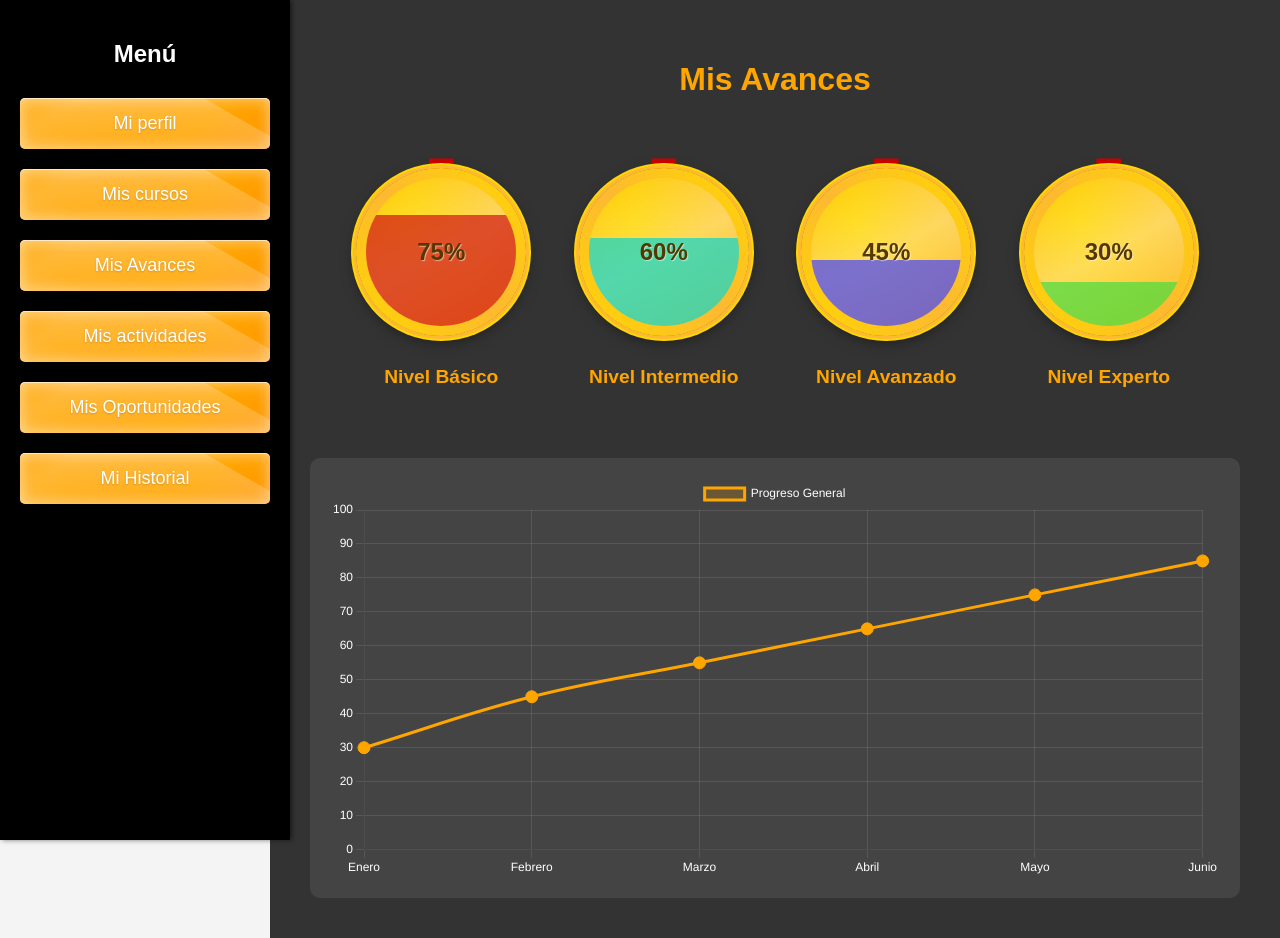
After one commit to Rhinovision/hackforedu, a PHP site: page /AVANCES1.html in a window 1280 px wide. The commit adds this page. Run offline with PHP 8.4, Linux system fonts and the light colour scheme; some libraries are stand-ins or nearby versions.

```diff
--- /dev/null
+++ b/RINHOVISSION/AVANCES1.html
@@ -0,0 +1,387 @@
+<!DOCTYPE html>
+<html lang="es">
+<head>
+    <meta charset="UTF-8">
+    <meta name="viewport" content="width=device-width, initial-scale=1.0">
+    <title>RhinoVision - Avances</title>
+    <style>
+        /* Estilos base sin cambios */
+        body {
+            margin: 0;
+            font-family: Arial, sans-serif;
+            background-color: #f4f4f4;
+        }
+        .sidebar {
+            width: 250px;
+            background-color: #000;
+            height: 100vh;
+            position: fixed;
+            padding: 20px;
+            box-shadow: 2px 0 5px rgba(0,0,0,0.5);
+        }
+        .sidebar h2 {
+            color: white;
+            text-align: center;
+            margin-bottom: 20px;
+        }
+
+        /* Nuevos estilos metálicos para los botones */
+        .sidebar button {
+            width: 100%;
+            background: linear-gradient(145deg,
+                #FF8C00,
+                #FFA500,
+                #FFB732,
+                #FFA500,
+                #FF8C00
+            );
+            background-size: 200% 200%;
+            color: white;
+            border: none;
+            padding: 15px;
+            margin: 10px 0;
+            font-size: 18px;
+            border-radius: 5px;
+            cursor: pointer;
+            transition: all 0.3s ease;
+            position: relative;
+            overflow: hidden;
+            box-shadow:
+                0 4px 6px rgba(0,0,0,0.1),
+                inset 0 1px 0 rgba(255,255,255,0.6),
+                inset 0 -2px 15px rgba(255,255,255,0.3),
+                inset 0 2px 15px rgba(255,255,255,0.3);
+            text-shadow: 0 1px 2px rgba(0,0,0,0.2);
+            animation: gradient 5s ease infinite;
+        }
+
+        .sidebar button:hover {
+            background: linear-gradient(145deg,
+                #FFB732,
+                #FFC966,
+                #FFD700,
+                #FFC966,
+                #FFB732
+            );
+            background-size: 200% 200%;
+            transform: translateY(-2px);
+            box-shadow:
+                0 6px 12px rgba(0,0,0,0.2),
+                inset 0 1px 0 rgba(255,255,255,0.8),
+                inset 0 -2px 20px rgba(255,255,255,0.4),
+                inset 0 2px 20px rgba(255,255,255,0.4);
+        }
+
+        .sidebar button:active {
+            transform: translateY(1px);
+            box-shadow:
+                0 2px 4px rgba(0,0,0,0.1),
+                inset 0 1px 0 rgba(255,255,255,0.4),
+                inset 0 -2px 10px rgba(255,255,255,0.2),
+                inset 0 2px 10px rgba(255,255,255,0.2);
+        }
+
+        @keyframes gradient {
+            0% {
+                background-position: 0% 50%;
+            }
+            50% {
+                background-position: 100% 50%;
+            }
+            100% {
+                background-position: 0% 50%;
+            }
+        }
+
+        /* Efecto de brillo al pasar el mouse */
+        .sidebar button::after {
+            content: '';
+            position: absolute;
+            top: -50%;
+            left: -50%;
+            width: 200%;
+            height: 200%;
+            background: linear-gradient(
+                rgba(255,255,255,0.2),
+                rgba(255,255,255,0.1),
+                rgba(255,255,255,0)
+            );
+            transform: rotate(30deg);
+            transition: transform 0.5s;
+            pointer-events: none;
+        }
+
+        .sidebar button:hover::after {
+            transform: rotate(30deg) translate(50%, 50%);
+        }
+
+        /* El resto de los estilos permanecen igual */
+        .main-content {
+            margin-left: 270px;
+            padding: 40px;
+            background-color: #333;
+            min-height: 100vh;
+            color: white;
+        }
+
+        .page-title {
+            text-align: center;
+            margin-bottom: 40px;
+            color: #FFA500;
+        }
+
+        /* Nuevo estilo para las medallas */
+        .medals-container {
+            display: flex;
+            justify-content: space-around;
+            align-items: center;
+            margin: 50px 0;
+            padding: 20px;
+        }
+        .medal {
+            width: 180px;
+            height: 220px;
+            position: relative;
+            transition: transform 0.3s ease;
+            display: flex;
+            flex-direction: column;
+            align-items: center;
+        }
+        .medal:hover {
+            transform: scale(1.1);
+        }
+        .medal-outer {
+            width: 150px;
+            height: 150px;
+            border-radius: 50%;
+            background: linear-gradient(45deg, #FFD700, #FDB931, #FFD700);
+            padding: 10px;
+            box-shadow:
+                0 0 0 3px #FDB931,
+                0 0 0 5px #FFD700,
+                0 5px 15px rgba(0,0,0,0.5);
+            position: relative;
+            margin-bottom: 20px;
+        }
+        .medal-inner {
+            width: 100%;
+            height: 100%;
+            border-radius: 50%;
+            background: radial-gradient(circle at 30% 30%, #FFD700, #FDB931);
+            display: flex;
+            align-items: center;
+            justify-content: center;
+            position: relative;
+            overflow: hidden;
+        }
+        .medal-ribbon {
+            position: absolute;
+            top: -10px;
+            left: 50%;
+            transform: translateX(-50%);
+            width: 40px;
+            height: 60px;
+            background: linear-gradient(45deg, #ff4444 50%, #cc0000 50%);
+            clip-path: polygon(20% 0%, 80% 0%, 100% 100%, 0% 100%);
+            box-shadow: 0 2px 4px rgba(0,0,0,0.3);
+        }
+        .medal-fill {
+            position: absolute;
+            bottom: 0;
+            left: 0;
+            width: 100%;
+            transition: height 1.5s ease;
+            opacity: 0.7;
+        }
+        .medal-text {
+            position: relative;
+            z-index: 2;
+            font-size: 24px;
+            font-weight: bold;
+            color: #543800;
+            text-shadow: 1px 1px 1px rgba(255,255,255,0.5);
+        }
+        .medal-shine {
+            position: absolute;
+            top: -50%;
+            left: -50%;
+            width: 200%;
+            height: 200%;
+            background: linear-gradient(45deg, transparent 30%, rgba(255,255,255,0.3) 50%, transparent 70%);
+            animation: shine 3s infinite;
+        }
+        .medal-label {
+            text-align: center;
+            font-weight: bold;
+            color: #FFA500;
+            font-size: 1.2em;
+            margin-top: 10px;
+        }
+
+        @keyframes shine {
+            0% { transform: rotate(0deg); }
+            100% { transform: rotate(360deg); }
+        }
+
+        .chart-container {
+            background-color: #444;
+            padding: 20px;
+            border-radius: 10px;
+            margin-top: 50px;
+            height: 400px;
+        }
+
+        .medal-stars {
+            position: absolute;
+            width: 100%;
+            height: 100%;
+            border-radius: 50%;
+        }
+        .medal-star {
+            position: absolute;
+            width: 15px;
+            height: 15px;
+            background: #FFD700;
+            clip-path: polygon(50% 0%, 61% 35%, 98% 35%, 68% 57%, 79% 91%, 50% 70%, 21% 91%, 32% 57%, 2% 35%, 39% 35%);
+        }
+    </style>
+</head>
+<body>
+    <div class="sidebar">
+        <h2>Menú</h2>
+        <button onclick="navigateTo('profile')">Mi perfil</button>
+        <button onclick="navigateTo('courses')">Mis cursos</button>
+        <button onclick="navigateTo('progress')">Mis Avances</button>
+        <button onclick="navigateTo('activities')">Mis actividades</button>
+        <button onclick="navigateTo('opportunities')">Mis Oportunidades</button>
+        <button onclick="navigateTo('history')">Mi Historial</button>
+    </div>
+    <div class="main-content">
+        <h1 class="page-title">Mis Avances</h1>
+        <div class="medals-container">
+            <!-- Medalla Roja -->
+            <div class="medal">
+                <div class="medal-ribbon"></div>
+                <div class="medal-outer">
+                    <div class="medal-inner">
+                        <div class="medal-shine"></div>
+                        <div class="medal-fill" style="background-color: #d11414; height: 75%;"></div>
+                        <span class="medal-text">75%</span>
+                    </div>
+                </div>
+                <div class="medal-label">Nivel Básico</div>
+            </div>
+            <!-- Medalla Amarilla -->
+            <div class="medal">
+                <div class="medal-ribbon"></div>
+                <div class="medal-outer">
+                    <div class="medal-inner">
+                        <div class="medal-shine"></div>
+                        <div class="medal-fill" style="background-color: #0bd6cf; height: 60%;"></div>
+                        <span class="medal-text">60%</span>
+                    </div>
+                </div>
+                <div class="medal-label">Nivel Intermedio</div>
+            </div>
+            <!-- Medalla Azul -->
+            <div class="medal">
+                <div class="medal-ribbon"></div>
+                <div class="medal-outer">
+                    <div class="medal-inner">
+                        <div class="medal-shine"></div>
+                        <div class="medal-fill" style="background-color: #4444ff; height: 45%;"></div>
+                        <span class="medal-text">45%</span>
+                    </div>
+                </div>
+                <div class="medal-label">Nivel Avanzado</div>
+            </div>
+            <!-- Medalla Verde -->
+            <div class="medal">
+                <div class="medal-ribbon"></div>
+                <div class="medal-outer">
+                    <div class="medal-inner">
+                        <div class="medal-shine"></div>
+                        <div class="medal-fill" style="background-color: #44dd44; height: 30%;"></div>
+                        <span class="medal-text">30%</span>
+                    </div>
+                </div>
+                <div class="medal-label">Nivel Experto</div>
+            </div>
+        </div>
+        <div class="chart-container">
+            <canvas id="progressChart"></canvas>
+        </div>
+    </div>
+
+    <script src="https://cdnjs.cloudflare.com/ajax/libs/Chart.js/3.7.0/chart.min.js"></script>
+    <script>
+        // Configuración de la gráfica (igual que antes)
+        const progressData = {
+            labels: ['Enero', 'Febrero', 'Marzo', 'Abril', 'Mayo', 'Junio'],
+            datasets: [{
+                label: 'Progreso General',
+                data: [30, 45, 55, 65, 75, 85],
+                borderColor: '#FFA500',
+                backgroundColor: 'rgba(255, 165, 0, 0.2)',
+                tension: 0.4,
+                pointRadius: 6,
+                pointHoverRadius: 8,
+                pointBackgroundColor: '#FFA500'
+            }]
+        };
+
+        const ctx = document.getElementById('progressChart').getContext('2d');
+        new Chart(ctx, {
+            type: 'line',
+            data: progressData,
+            options: {
+                responsive: true,
+                maintainAspectRatio: false,
+                scales: {
+                    y: {
+                        beginAtZero: true,
+                        max: 100,
+                        grid: {
+                            color: 'rgba(255, 255, 255, 0.1)'
+                        },
+                        ticks: {
+                            color: '#fff'
+                        }
+                    },
+                    x: {
+                        grid: {
+                            color: 'rgba(255, 255, 255, 0.1)'
+                        },
+                        ticks: {
+                            color: '#fff'
+                        }
+                    }
+                },
+                plugins: {
+                    legend: {
+                        labels: {
+                            color: '#fff'
+                        }
+                    }
+                }
+            }
+        });
+
+        // Animación inicial de las medallas
+        document.addEventListener('DOMContentLoaded', () => {
+            const medals = document.querySelectorAll('.medal-fill');
+            medals.forEach(medal => {
+                const height = medal.style.height;
+                medal.style.height = '0';
+                setTimeout(() => {
+                    medal.style.height = height;
+                }, 300);
+            });
+        });
+
+        function navigateTo(page) {
+            // Implementar navegación
+        }
+    </script>
+</body>
+</html>
```
Also changed, not shown: RINHOVISSION/AVANCES.php (+75 -0 lines).
